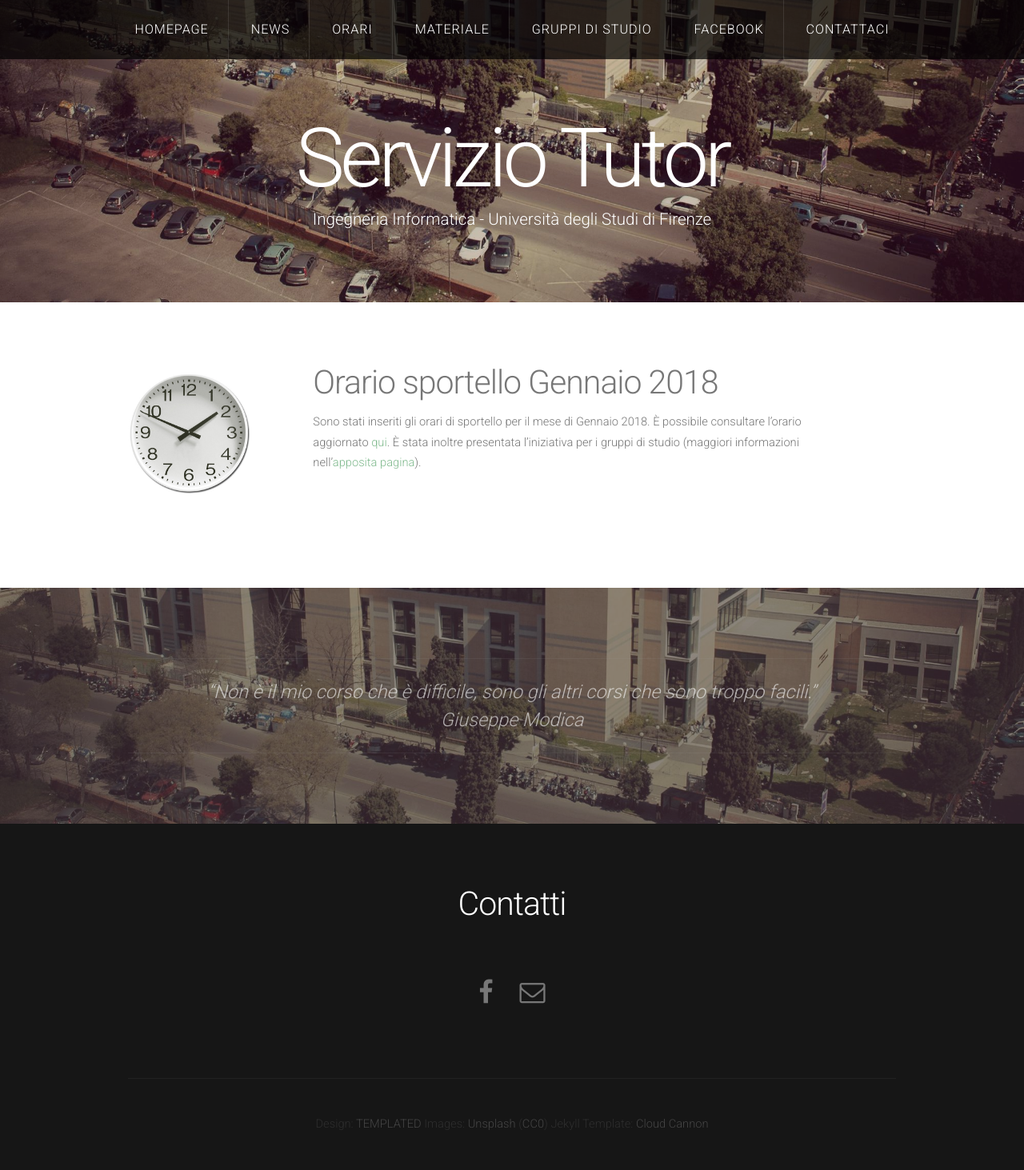
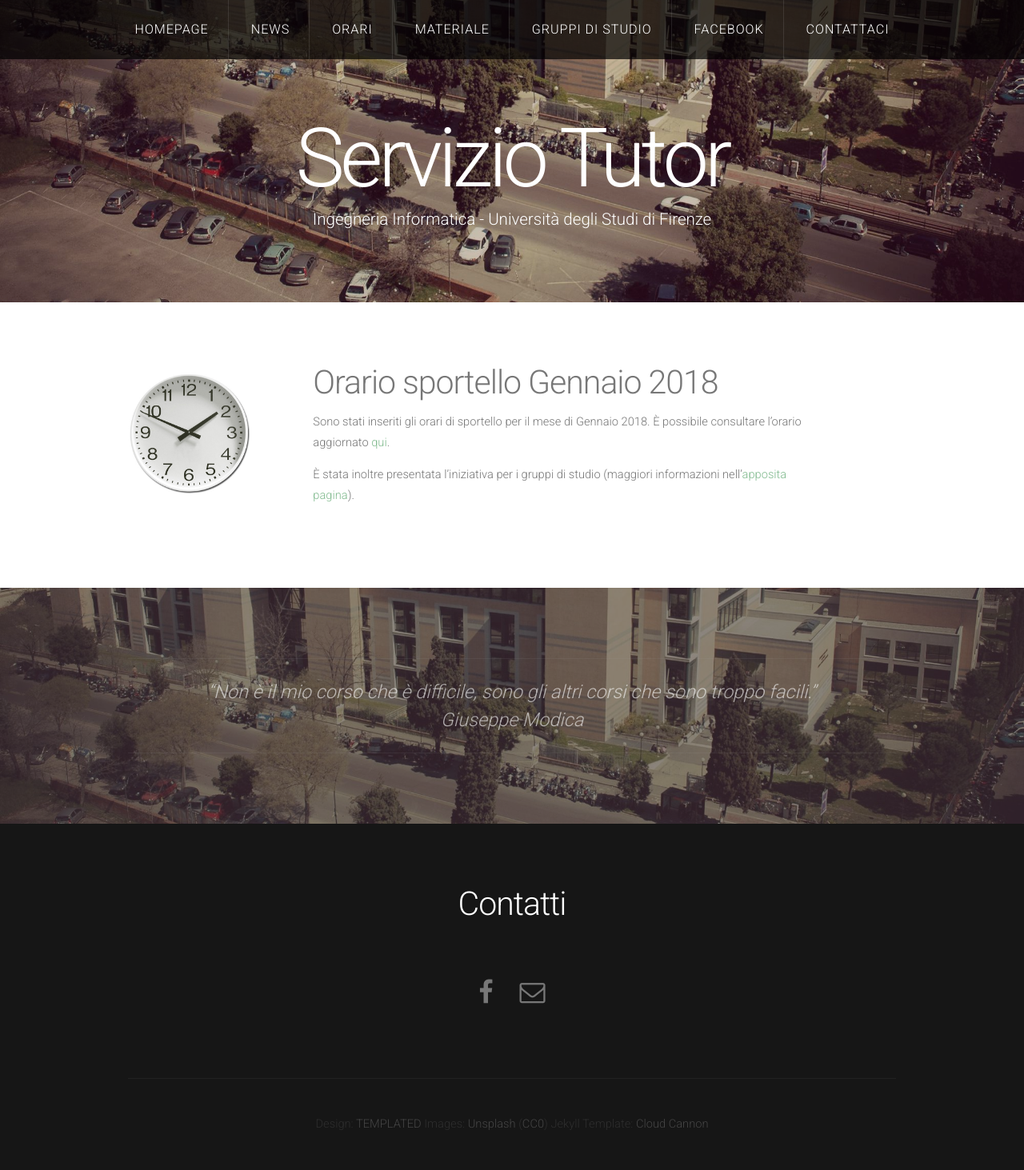
Before and after one commit to tutor-ing-inf-unifi/tutor-ing-inf-unifi.github.io, a Jekyll site: the page built from _posts/2018-01-08-orario-gennaio-2018.md, in a window 1280 px wide. Shown: the whole page at 80% size. Built offline with Jekyll 4.4.1, drawn with Linux system fonts in a browser that asks for light colours; nearby versions of some CDN libraries.

Commit message:
Bugfixes.

```diff
--- a/_posts/2018-01-08-orario-gennaio-2018.md
+++ b/_posts/2018-01-08-orario-gennaio-2018.md
@@ -5,5 +5,6 @@ layout: post
 ---
 
 Sono stati inseriti gli orari di sportello per il mese di Gennaio 2018.
-È possibile consultare l'orario aggiornato <a href="orari.html">qui</a>.
-È stata inoltre presentata l'iniziativa per i gruppi di studio (maggiori informazioni nell'<a href="gruppi.html">apposita pagina</a>).
+È possibile consultare l'orario aggiornato <a href="/orari.html">qui</a>.
+
+È stata inoltre presentata l'iniziativa per i gruppi di studio (maggiori informazioni nell'<a href="/gruppi.html">apposita pagina</a>).
--- a/gruppi.html
+++ b/gruppi.html
@@ -14,7 +14,7 @@ layout: default
 							<h2>Gruppi di studio</h2>
 						</header>
 						<p>Lo studio di gruppo è estremamente importante per un buon rendimento negli esami, specialmente in facoltà come ingegneria dove la discussione e il confronto di idee giocano un ruolo fondamentale. Lo studio di gruppo è un'occasione per provare a risolvere insieme i problemi che si presenteranno durante l'approfondimento delle materie.</p>
-						<p>È importante che gli studenti del corso di laurea imparino a lavorare insieme per superare gli esami, per questo i tutor aiutano l'attività di studio di gruppo fornendo gli spazi necessari e coordinando le attività di studio di gruppo, ma senza svolgere esercitazioni o dare ripetizioni.</p>
+						<p>È importante che gli studenti del corso di laurea imparino a lavorare insieme per superare gli esami, per questo i tutor favoriscono lo studio di gruppo fornendo gli spazi necessari e coordinando le attività, ma senza svolgere esercitazioni o dare ripetizioni.</p>
 						<p>Per il primo periodo di interruzione della didattica è prevista l'organizzazione dei seguenti gruppi di studio:</p>
 						<ul style="list-style:inside disc; padding-left: 2em">
 							<li>Martedì, in aula 104 (Santa Marta), dalle 10.00 alle 13.00 - <strong>Analisi Matematica I</strong> e <strong>Geometria e Algebra Lineare</strong>;</li>
--- a/index.html
+++ b/index.html
@@ -27,10 +27,10 @@ layout: default
 				<a href="/orari.html" class="button button-style1">Read More</a>
 			</section>
 			<section class="3u">
-				<span class="pennant"><span class="fa fa-users"></span></span>
+				<span class="pennant"><span class="fa fa-user"></span></span>
 				<h3>Gruppi di Studio</h3>
 				<p>Organizziamo gruppi di studio per aiutarvi a preparare gli esami.</p>
-				<a href="/contattaci.html" class="button button-style1">Read More</a>
+				<a href="/gruppi.html" class="button button-style1">Read More</a>
 			</section>
 			<section class="3u">
 				<span class="pennant"><span class="fa fa-envelope"></span></span>
```
Also changed, not shown: _posts/2017-12-06-orario-dicembre-2017.md (+1 -1 lines).
